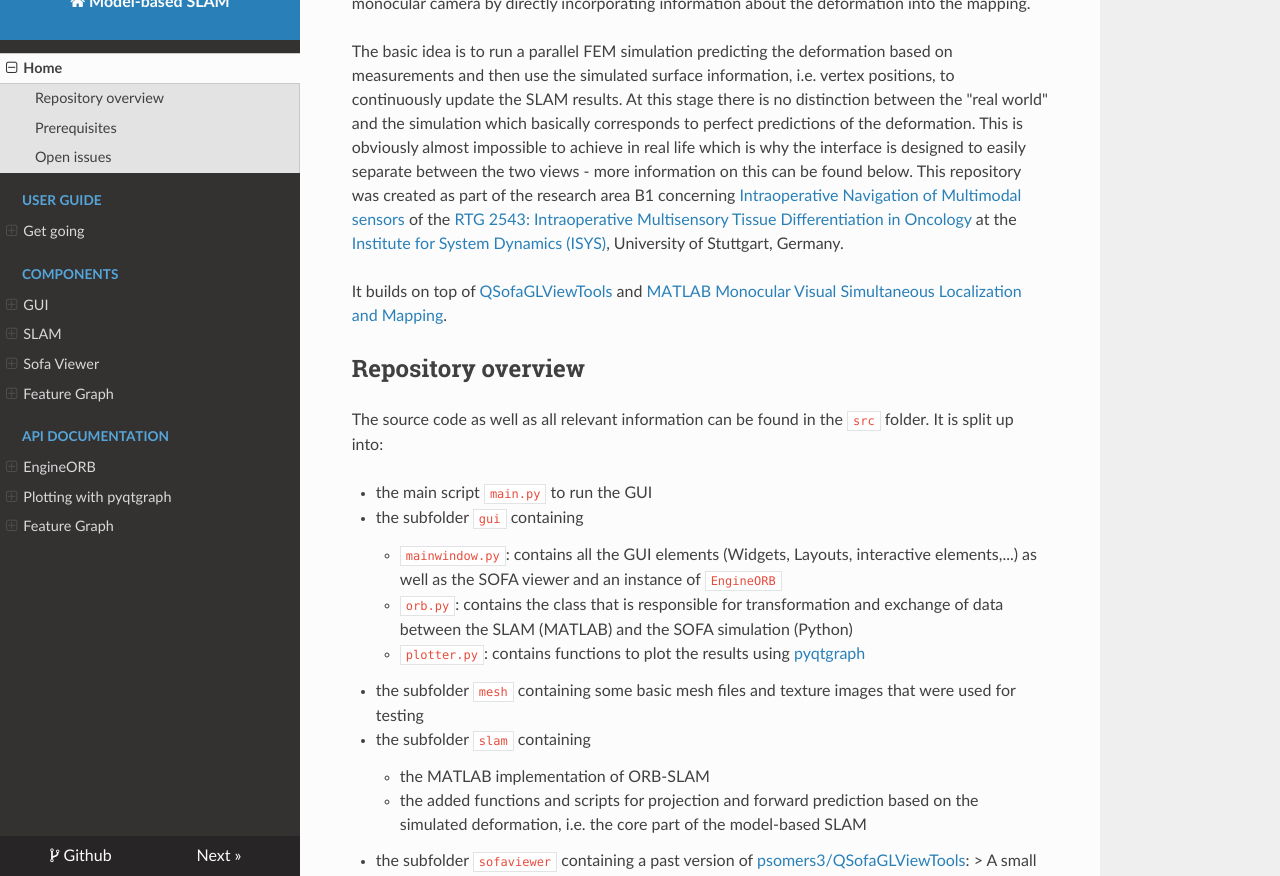
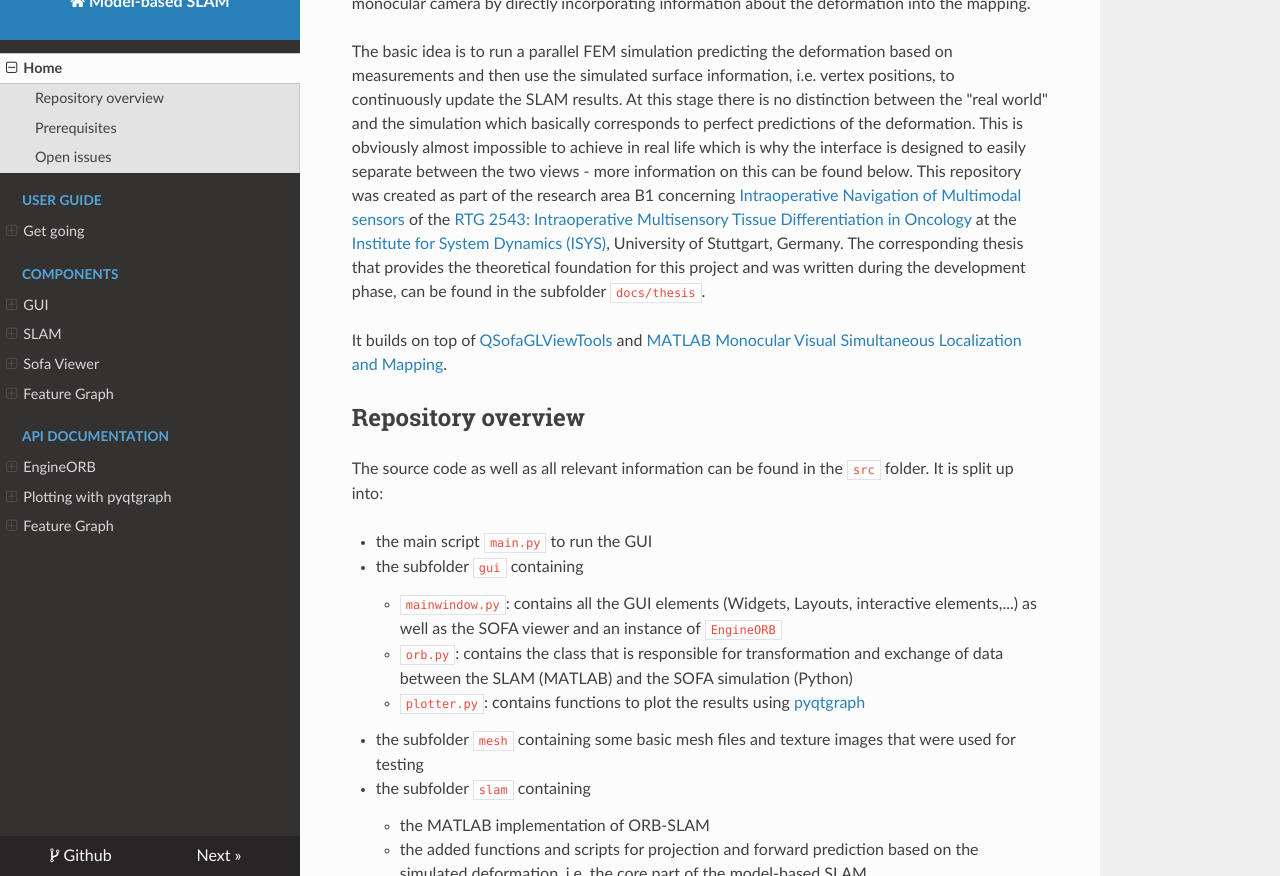
Before and after one commit to jonahaag/MOB-SLAM, an MkDocs documentation site: the page built from docs/README.md, in a window 1280 px wide and 900 px high, scrolled down 900 px, cut to the strip 24-900 px from the top of the window. Built offline with MkDocs 1.6.1, drawn with Linux system fonts in a browser that asks for light colours; nearby versions of some CDN libraries.

Commit message:
Add thesis and remark

```diff
--- a/docs/README.md
+++ b/docs/README.md
@@ -22,6 +22,7 @@ The basic idea is to run a parallel FEM simulation predicting the deformation ba
 At this stage there is no distinction between the "real world" and the simulation which basically corresponds to perfect predictions of the deformation.
 This is obviously almost impossible to achieve in real life which is why the interface is designed to easily separate between the two views - more information on this can be found below.
 This repository was created as part of the research area B1 concerning [Intraoperative Navigation of Multimodal sensors](https://www.grk2543.uni-stuttgart.de/en/research/b-modeling-and-classification/b1-modeling/) of the [RTG 2543: Intraoperative Multisensory Tissue Differentiation in Oncology](https://www.grk2543.uni-stuttgart.de/en/) at the [Institute for System Dynamics (ISYS)](https://www.isys.uni-stuttgart.de/en/), University of Stuttgart, Germany.
+The corresponding thesis that provides the theoretical foundation for this project and was written during the development phase, can be found in the subfolder `docs/thesis`.
 
 It builds on top of [QSofaGLViewTools](https://github.com/psomers3/QSofaGLViewTools) and [MATLAB Monocular Visual Simultaneous Localization and Mapping](https://www.mathworks.com/help/vision/ug/monocular-visual-simultaneous-localization-and-mapping.html).
 
```
Also changed, not shown: 1 other file.
